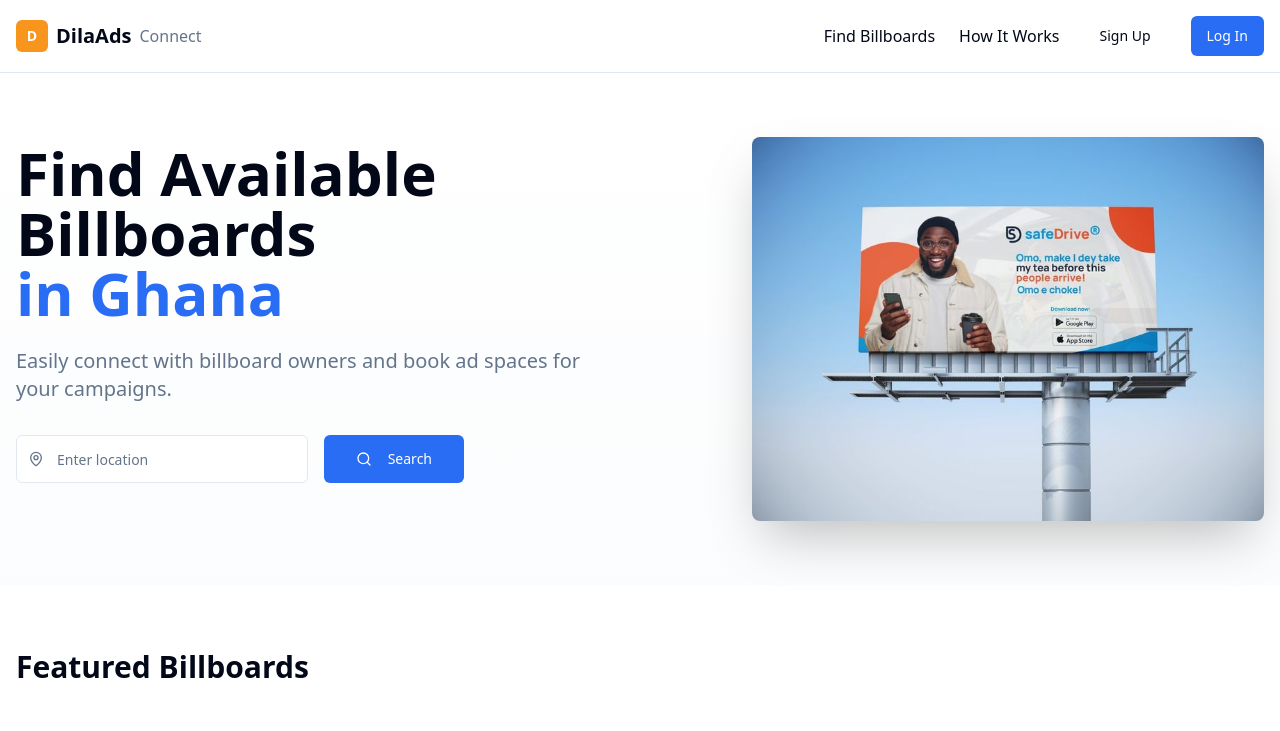
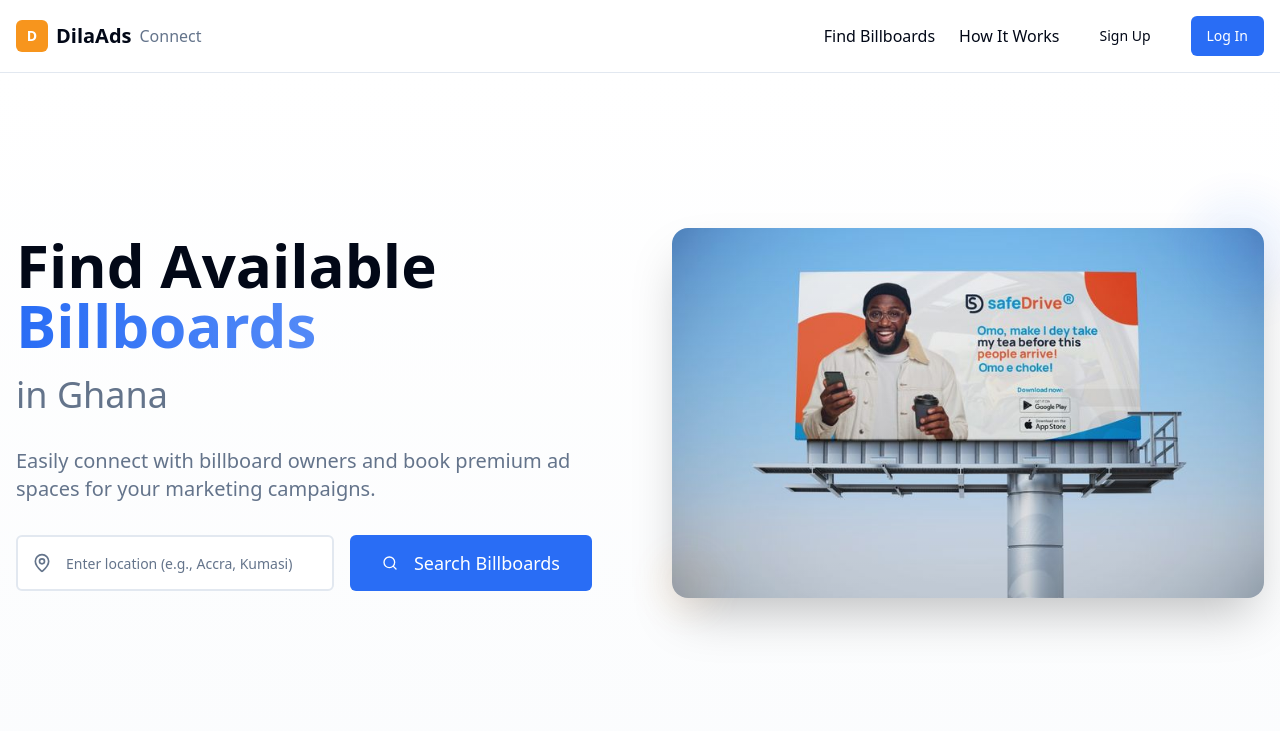
Before and after one commit to CongoMusahAdama/dila-ads-connect, a React (Vite) app: page / in a window 1280 px wide. Shown: the top 731 px of the page. Built offline with nearby package versions, Linux system fonts and the light colour scheme.

Commit message:
Animate hero section heading
Delay animation for 20 seconds.

```diff
--- a/src/components/HeroSection.tsx
+++ b/src/components/HeroSection.tsx
@@ -1,47 +1,92 @@
 import { Button } from "@/components/ui/button";
 import { Input } from "@/components/ui/input";
 import { MapPin, Search } from "lucide-react";
+import { useEffect, useState } from "react";
 
 const HeroSection = () => {
+  const [isVisible, setIsVisible] = useState(false);
+
+  useEffect(() => {
+    // Trigger animation on component mount with 2 second delay
+    const timer = setTimeout(() => setIsVisible(true), 2000);
+    return () => clearTimeout(timer);
+  }, []);
+
   return (
-    <section className="py-16 bg-gradient-to-b from-background to-muted/30">
+    <section className="py-16 lg:py-24 bg-gradient-to-b from-background to-muted/30 min-h-[85vh] flex items-center">
       <div className="container mx-auto px-4">
-        <div className="grid lg:grid-cols-2 gap-12 items-center">
+        <div className="grid lg:grid-cols-2 gap-16 items-center">
           {/* Left Content */}
-          <div className="text-center lg:text-left">
-            <h1 className="text-4xl md:text-6xl font-bold mb-6 text-foreground">
-              Find Available Billboards
+          <div className="text-center lg:text-left space-y-8">
+            <div className={`transform transition-all duration-1000 ease-out ${
+              isVisible
+                ? 'translate-y-0 opacity-100'
+                : 'translate-y-8 opacity-0'
+            }`}>
+              <h1 className="text-4xl md:text-5xl lg:text-6xl font-bold text-foreground leading-tight">
+                Find Available
                 <br />
-              <span className="text-primary">in Ghana</span>
+                <span className="text-primary bg-gradient-to-r from-primary to-primary/80 bg-clip-text text-transparent">
+                  Billboards
+                </span>
+                <br />
+                <span className="text-2xl md:text-3xl lg:text-4xl text-muted-foreground font-medium">
+                  in Ghana
+                </span>
               </h1>
+            </div>
 
-            <p className="text-xl text-muted-foreground mb-8">
-              Easily connect with billboard owners and book ad spaces for your campaigns.
+            <div className={`transform transition-all duration-1000 ease-out delay-300 ${
+              isVisible
+                ? 'translate-y-0 opacity-100'
+                : 'translate-y-8 opacity-0'
+            }`}>
+              <p className="text-lg lg:text-xl text-muted-foreground leading-relaxed max-w-xl">
+                Easily connect with billboard owners and book premium ad spaces for your marketing campaigns.
               </p>
+            </div>
 
-            <div className="flex flex-col sm:flex-row gap-4 max-w-md mx-auto lg:mx-0 mb-8">
+            <div className={`transform transition-all duration-1000 ease-out delay-500 ${
+              isVisible
+                ? 'translate-y-0 opacity-100'
+                : 'translate-y-8 opacity-0'
+            }`}>
+              <div className="flex flex-col sm:flex-row gap-4 max-w-xl mx-auto lg:mx-0">
                 <div className="relative flex-1">
-                <MapPin className="absolute left-3 top-1/2 transform -translate-y-1/2 text-muted-foreground h-4 w-4" />
+                  <MapPin className="absolute left-4 top-1/2 transform -translate-y-1/2 text-muted-foreground h-5 w-5" />
                   <Input
-                  placeholder="Enter location"
-                  className="pl-10 h-12"
+                    placeholder="Enter location (e.g., Accra, Kumasi)"
+                    className="pl-12 h-14 text-lg border-2 focus:border-primary transition-colors"
                   />
                 </div>
-              <Button className="h-12 px-8 bg-primary hover:bg-primary/90">
-                <Search className="mr-2 h-4 w-4" />
-                Search
+                <Button className="h-14 px-8 text-lg bg-primary hover:bg-primary/90 hover:scale-105 transition-all duration-200">
+                  <Search className="mr-2 h-5 w-5" />
+                  Search Billboards
                 </Button>
+              </div>
             </div>
           </div>
 
           {/* Right Image */}
-          <div className="flex justify-center lg:justify-end">
-            <div className="relative max-w-lg w-full">
+          <div className={`flex justify-center lg:justify-end transform transition-all duration-1000 ease-out delay-700 ${
+            isVisible
+              ? 'translate-y-0 opacity-100 scale-100'
+              : 'translate-y-8 opacity-0 scale-95'
+          }`}>
+            <div className="relative w-full max-w-2xl">
+              <div className="relative overflow-hidden rounded-2xl shadow-2xl hover:shadow-3xl transition-all duration-500 hover:scale-105">
                 <img
                   src="/lovable-uploads/9e594151-058a-48ba-aa89-197d1b697959.png"
-                alt="SafeDrive Billboard Example"
-                className="w-full h-auto rounded-lg shadow-2xl"
+                  alt="SafeDrive Billboard Example - Premium advertising space"
+                  className="w-full h-auto object-cover"
+                  style={{ aspectRatio: '16/10' }}
                 />
+                <div className="absolute inset-0 bg-gradient-to-t from-black/10 to-transparent pointer-events-none"></div>
+              </div>
+
+              {/* Decorative elements */}
+              <div className="absolute -top-6 -right-6 w-24 h-24 bg-primary/10 rounded-full blur-xl animate-pulse"></div>
+              <div className="absolute -bottom-4 -left-4 w-16 h-16 bg-secondary/10 rounded-full blur-lg animate-pulse delay-1000"></div>
             </div>
           </div>
         </div>
```
Lines whose indentation alone changed are shown as unchanged.
